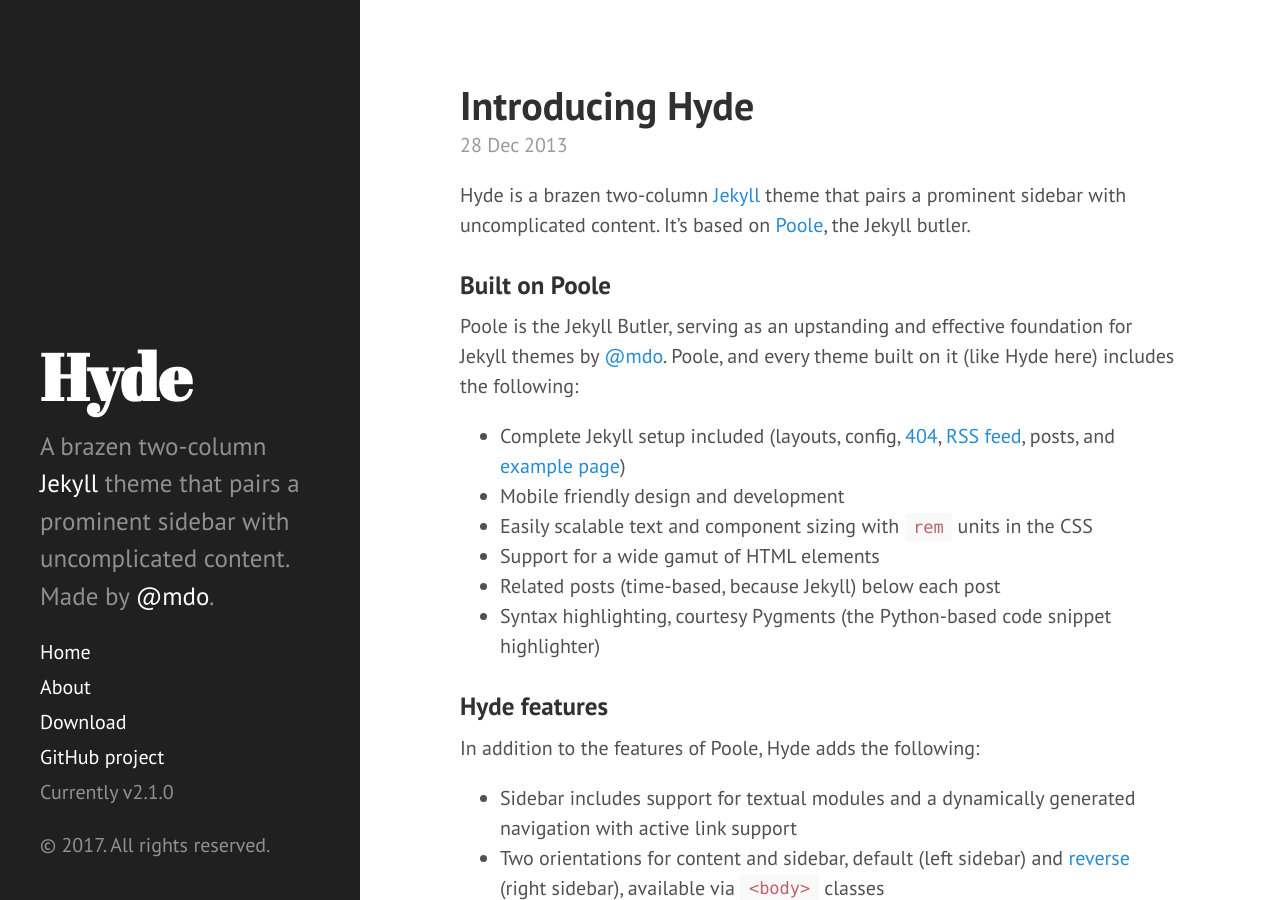
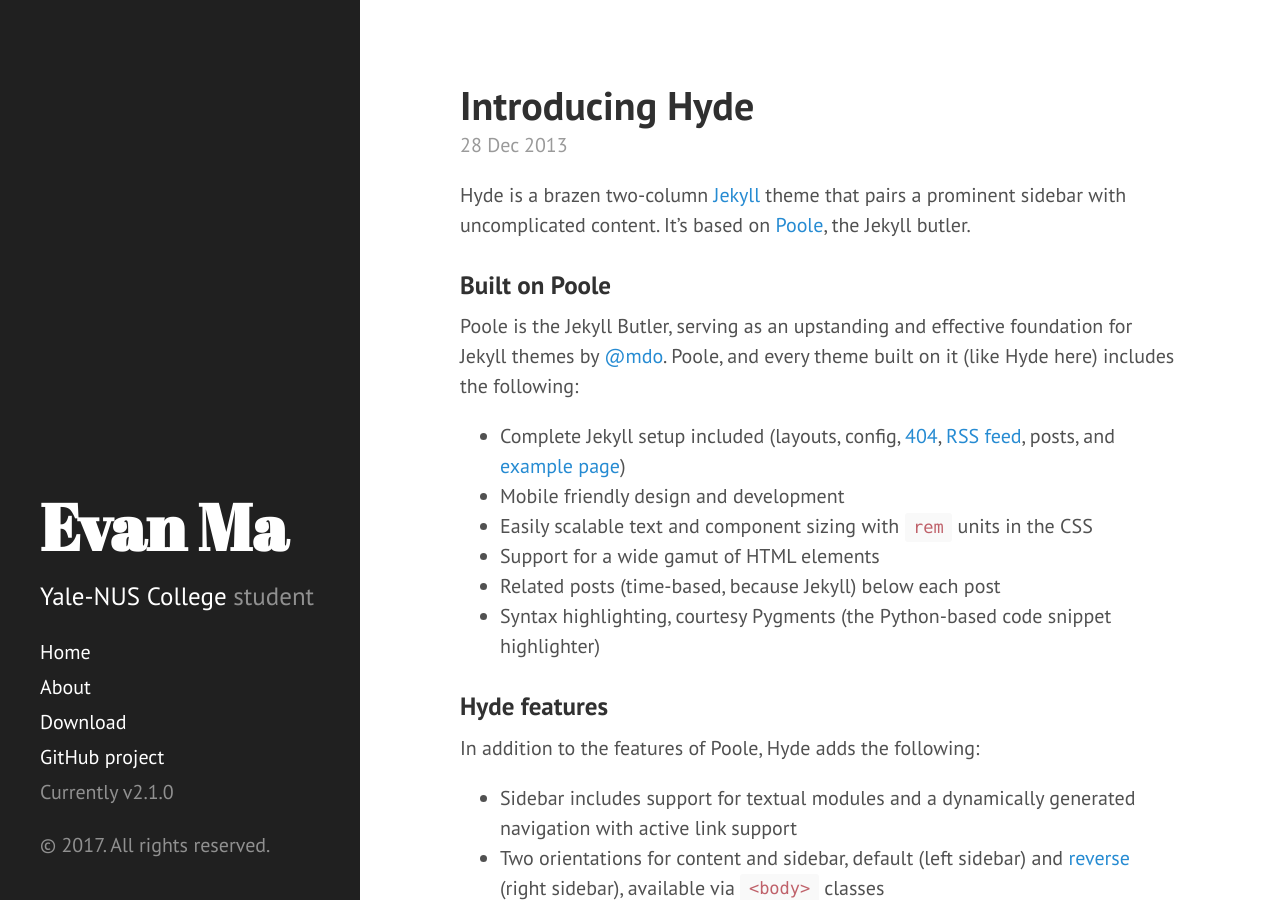
Before and after one commit to evanma92/evanma92.github.io, a Jekyll site: the page built from index.html, in a window 1280 px wide and 900 px high. Built offline with Jekyll 4.4.1, drawn with Linux system fonts in a browser that asks for light colours; Markdown is read by kramdown in place of the engine named in the settings; the list of posts is cut into pages by our own code.

Commit message:
Updated About Page

```diff
--- a/_config.yml
+++ b/_config.yml
@@ -6,10 +6,8 @@
 permalink:        pretty
 
 # Setup
-title:            Hyde
-tagline:          'A Jekyll theme'
-description:      'A brazen two-column <a href="http://jekyllrb.com" target="_blank">Jekyll</a> theme that pairs a prominent sidebar with uncomplicated content. Made by <a href="https://twitter.com/mdo" target="_blank">@mdo</a>.'
-url:              http://hyde.getpoole.com
+title:            Evan Ma
+description:      '<a href="https://www.yale-nus.edu.sg/">Yale-NUS College</a> student'
 baseurl:          /
 gems:
 - jekyll-paginate
@@ -18,8 +16,8 @@
 - pygments.rb
 
 author:
-  name:           'Mark Otto'
-  url:            https://twitter.com/mdo
+  name:           'Evan Ma'
+  url:            https://twitter.com/evanma2014
 
 paginate:         5
 
@@ -27,4 +25,4 @@
 version:          2.1.0
 
 github:
-  repo:           https://github.com/poole/hyde
+  repo:           https://github.com/evanma92
```
